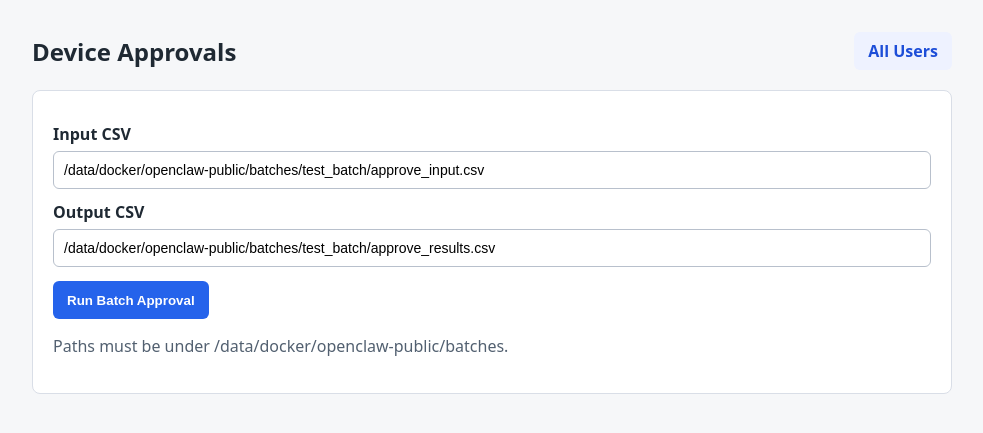
After one commit to yipwingtim/openclaw-manager, a Flask app: template services/manager-web/templates/admin_device_approvals.html in a window 1280 px wide. The commit adds this page. Shown: the top 433 px of the page, without its empty margins (148-1131 px from the left). Run offline with Flask 3, Linux system fonts and the light colour scheme; the template is opened without the code that fills it, so the values that code supplies are empty.

Commit message:
Add batch device approval tool，支持管理员页面批量审批设备请求

```diff
--- a/services/manager-web/app.py
+++ b/services/manager-web/app.py
@@ -44,6 +44,34 @@ def is_admin_user(user_id=None):
 
 def forbidden(message="Forbidden"):
     return render_template("error.html", message=message), 403
+
+
+def batch_path_from_form(value):
+    value = (value or "").strip()
+    if not value:
+        return None, "Path is required."
+
+    path = Path(value)
+    if not path.is_absolute():
+        path = PUBLIC_DIR / "batches" / path
+
+    try:
+        resolved = path.resolve()
+        batches_root = (PUBLIC_DIR / "batches").resolve()
+        resolved.relative_to(batches_root)
+    except ValueError:
+        return None, "Path must be under batches directory."
+
+    return resolved, ""
+
+
+def read_text_preview(path, max_chars=8000):
+    if not path.is_file():
+        return ""
+    text = path.read_text(encoding="utf-8", errors="ignore")
+    if len(text) > max_chars:
+        return text[:max_chars] + "\n... truncated ..."
+    return text
 
 
 def require_admin():
@@ -179,6 +207,58 @@ def admin_users():
     if denied:
         return denied
     return render_template("admin_users.html", users=list_active_users())
+
+
+@app.get("/admin/device-approvals")
+def admin_device_approvals():
+    denied = require_admin()
+    if denied:
+        return denied
+    return render_template("admin_device_approvals.html", result="", error="")
+
+
+@app.post("/admin/device-approvals")
+def run_admin_device_approvals():
+    denied = require_admin()
+    if denied:
+        return denied
+
+    input_path, input_error = batch_path_from_form(request.form.get("input_csv"))
+    output_path, output_error = batch_path_from_form(request.form.get("output_csv"))
+
+    if input_error or output_error:
+        return render_template(
+            "admin_device_approvals.html",
+            result="",
+            error=input_error or output_error,
+        ), 400
+
+    if not input_path.is_file():
+        return render_template(
+            "admin_device_approvals.html",
+            result="",
+            error=f"Input CSV not found: {input_path}",
+        ), 400
+
+    output_path.parent.mkdir(parents=True, exist_ok=True)
+
+    script = MANAGER_DIR / "scripts" / "batch_approve_devices.sh"
+    process = subprocess.run(
+        [str(script), str(input_path), str(output_path)],
+        cwd=str(MANAGER_DIR),
+        text=True,
+        capture_output=True,
+        timeout=300,
+        check=False,
+    )
+    command_output = (process.stdout + "\n" + process.stderr).strip()
+    result_csv = read_text_preview(output_path)
+    result = f"{command_output}\n\nResult CSV:\n{result_csv}".strip()
+
+    if process.returncode != 0:
+        return render_template("admin_device_approvals.html", result=result, error="Batch approval failed."), 500
+
+    return render_template("admin_device_approvals.html", result=result, error="")
 
 
 @app.post("/go")
--- /dev/null
+++ b/services/manager-web/templates/admin_device_approvals.html
@@ -0,0 +1,54 @@
+<!doctype html>
+<html lang="zh-CN">
+  <head>
+    <meta charset="utf-8">
+    <meta name="viewport" content="width=device-width, initial-scale=1">
+    <title>Device Approvals - OpenClaw Manager</title>
+    <style>
+      body { font-family: system-ui, -apple-system, BlinkMacSystemFont, "Segoe UI", sans-serif; margin: 0; background: #f6f7f9; color: #1f2933; }
+      main { max-width: 920px; margin: 32px auto; padding: 0 20px; }
+      header { display: flex; align-items: center; justify-content: space-between; gap: 16px; margin-bottom: 20px; }
+      h1 { font-size: 24px; margin: 0; }
+      section { background: #fff; border: 1px solid #d9dee7; border-radius: 8px; padding: 20px; margin-bottom: 16px; }
+      label { display: block; font-weight: 600; margin: 12px 0 6px; }
+      input { box-sizing: border-box; width: 100%; height: 38px; border: 1px solid #b8c0cc; border-radius: 6px; padding: 0 10px; font-size: 14px; }
+      button, .link-button { display: inline-flex; align-items: center; height: 38px; border-radius: 6px; padding: 0 14px; font-weight: 600; text-decoration: none; }
+      button { margin-top: 14px; border: 0; background: #2563eb; color: #fff; cursor: pointer; }
+      .link-button { background: #eef2ff; color: #1d4ed8; }
+      pre { white-space: pre-wrap; word-break: break-word; background: #101828; color: #e4e7ec; border-radius: 8px; padding: 14px; overflow: auto; max-height: 520px; }
+      .error { background: #fef3f2; border-color: #fecdca; color: #b42318; }
+      .muted { color: #526070; }
+    </style>
+  </head>
+  <body>
+    <main>
+      <header>
+        <h1>Device Approvals</h1>
+        <a class="link-button" href="/admin/users">All Users</a>
+      </header>
+
+      {% if error %}
+        <section class="error">{{ error }}</section>
+      {% endif %}
+
+      <section>
+        <form method="post" action="/admin/device-approvals">
+          <label for="input_csv">Input CSV</label>
+          <input id="input_csv" name="input_csv" value="/data/docker/openclaw-public/batches/test_batch/approve_input.csv" required>
+
+          <label for="output_csv">Output CSV</label>
+          <input id="output_csv" name="output_csv" value="/data/docker/openclaw-public/batches/test_batch/approve_results.csv" required>
+
+          <button type="submit">Run Batch Approval</button>
+        </form>
+        <p class="muted">Paths must be under /data/docker/openclaw-public/batches.</p>
+      </section>
+
+      {% if result %}
+        <section>
+          <pre>{{ result }}</pre>
+        </section>
+      {% endif %}
+    </main>
+  </body>
+</html>
--- a/services/manager-web/templates/admin_users.html
+++ b/services/manager-web/templates/admin_users.html
@@ -25,7 +25,10 @@
     <main>
       <header>
         <h1>OpenClaw Users</h1>
-        <a class="link-button" href="/">Open User</a>
+        <div>
+          <a class="link-button" href="/admin/device-approvals">Device Approvals</a>
+          <a class="link-button" href="/">Open User</a>
+        </div>
       </header>
 
       <section>
```
Also changed, not shown: 1 other file.
